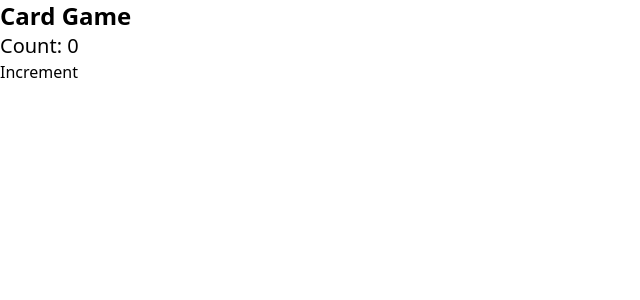
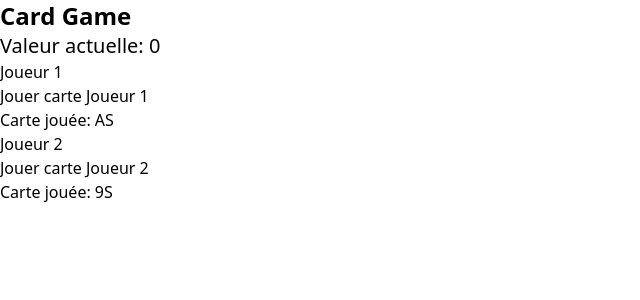
Before and after one commit to EliasMeh/carte-projet, a React (Create React App) app: page / in a window 1280 px wide. Shown: the top 300 px of the page, without its empty margins (0-640 px from the left). Built offline with nearby package versions, Linux system fonts and the light colour scheme.

Commit message:
Permet de jouer des cartes, sans vérification des règles

```diff
--- a/src/App.tsx
+++ b/src/App.tsx
@@ -1,4 +1,4 @@
-import React from 'react';
+import React, { useEffect } from 'react';
 import Card from './components/Card';
 import './App.css';
 import { useState, useReducer } from 'react';
@@ -43,7 +43,34 @@ const creerDeck = () => {
       deck.push(`${nombre}${type}`);
     }
   }
-return deck;
+  const NewDeck = shuffle(deck);
+return NewDeck;
+};
+
+const creerMain = (deck: string[]) => {
+  const moitié = deck.length / 2;
+  const hand1 = deck.slice(0, moitié);
+  const hand2 = deck.slice(moitié, deck.length);
+  return [hand1, hand2];
+}
+
+
+const getCardValue = (card: string): number => {
+  const value = card[0];
+  if (value >= '2' && value <= '9') {
+    return parseInt(value);
+  } else if (value === 'T') {
+    return 10;
+  } else if (value === 'J') {
+    return 11;
+  } else if (value === 'Q') {
+    return 12;
+  } else if (value === 'K') {
+    return 13;
+  } else if (value === 'A') {
+    return 14;
+  }
+  return 0;
 };
 
 //2-10-J-K-A
@@ -51,17 +78,49 @@ const App = () => {
   const [state, dispatch] = useReducer(reducer, { count : 0, error : null });
   const [deck, setDeck] = useState<string[]>(creerDeck());
   console.log(deck);
+  const [hand1, setHand1] = useState<string[]>([]);
+  const [hand2, setHand2] = useState<string[]>([]);
 
+  useEffect(() => {
+    const [main1, main2] = creerMain(deck);
+    setHand1(main1);
+    setHand2(main2);
+  }, [deck]);
+
+  console.log(hand1);
+  console.log(hand2);
+
+
+
+
+  const playCard = (player: number) => {
+    if (player === 1 && hand1.length > 0) {
+      const cardToPlay = hand1[0];
+      const cardValue = getCardValue(cardToPlay);
+      dispatch({ type: 'increment', payload: cardValue });
+      setHand1(hand1.slice(1));
+    } else if (player === 2 && hand2.length > 0) {
+      const cardToPlay = hand2[0];
+      const cardValue = getCardValue(cardToPlay);
+      dispatch({ type: 'increment', payload: cardValue });
+      setHand2(hand2.slice(1));
+    }
+  };
 
   return (
     <div>
       <h1 className="text-2xl font-bold">Card Game</h1>
-      <p className="text-xl">Count: {state.count}</p>
-      <button onClick={() => dispatch({ type : 'increment' })}>Increment</button>
-      {/*<Card value="5" suit="H" />
-      <Card value="K" suit="S" />
-      <Card value="T" suit="D" />
-      <Card value="A" suit="C" />  */}
+      <p className="text-xl">Valeur actuelle: {state.count}</p>
+      <div>
+        <h2>Joueur 1</h2>
+        <button onClick={() => playCard(1)}>Jouer carte Joueur 1</button>
+        {hand1.length > 0 && <p>Carte jouée: {hand1[0]}</p>}
+      </div>
+      <div>
+        <h2>Joueur 2</h2>
+        <button onClick={() => playCard(2)}>Jouer carte Joueur 2</button>
+        {hand2.length > 0 && <p>Carte jouée: {hand2[0]}</p>}
+      </div>
     </div>
   );
 };
```
Also changed, not shown: 1 other file (tests, documents, lock files or other folders).
